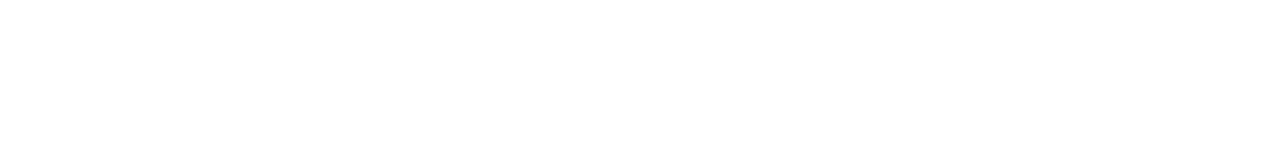
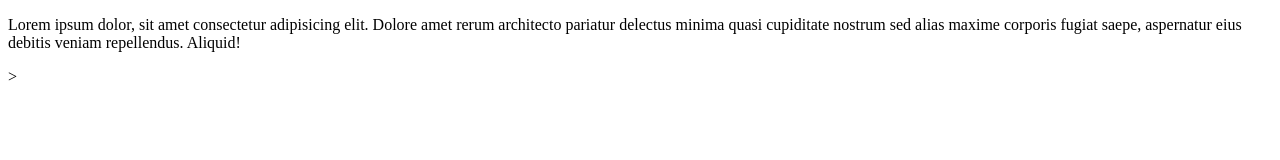
Before and after one commit to namansethi13/group1, a plain HTML site: page template.html in a window 1280 px wide. Drawn offline with Linux system fonts and the light colour scheme.

Commit message:
Update template.html

```diff
--- a/template.html
+++ b/template.html
@@ -7,6 +7,6 @@
     <title>Hello lol</title>
 </head>
 <body>
-
+    <p>  Lorem ipsum dolor, sit amet consectetur adipisicing elit. Dolore amet rerum architecto pariatur delectus minima quasi cupiditate nostrum sed alias maxime corporis fugiat saepe, aspernatur eius debitis veniam repellendus. Aliquid! </p>>
 </body>
 </html>
```
